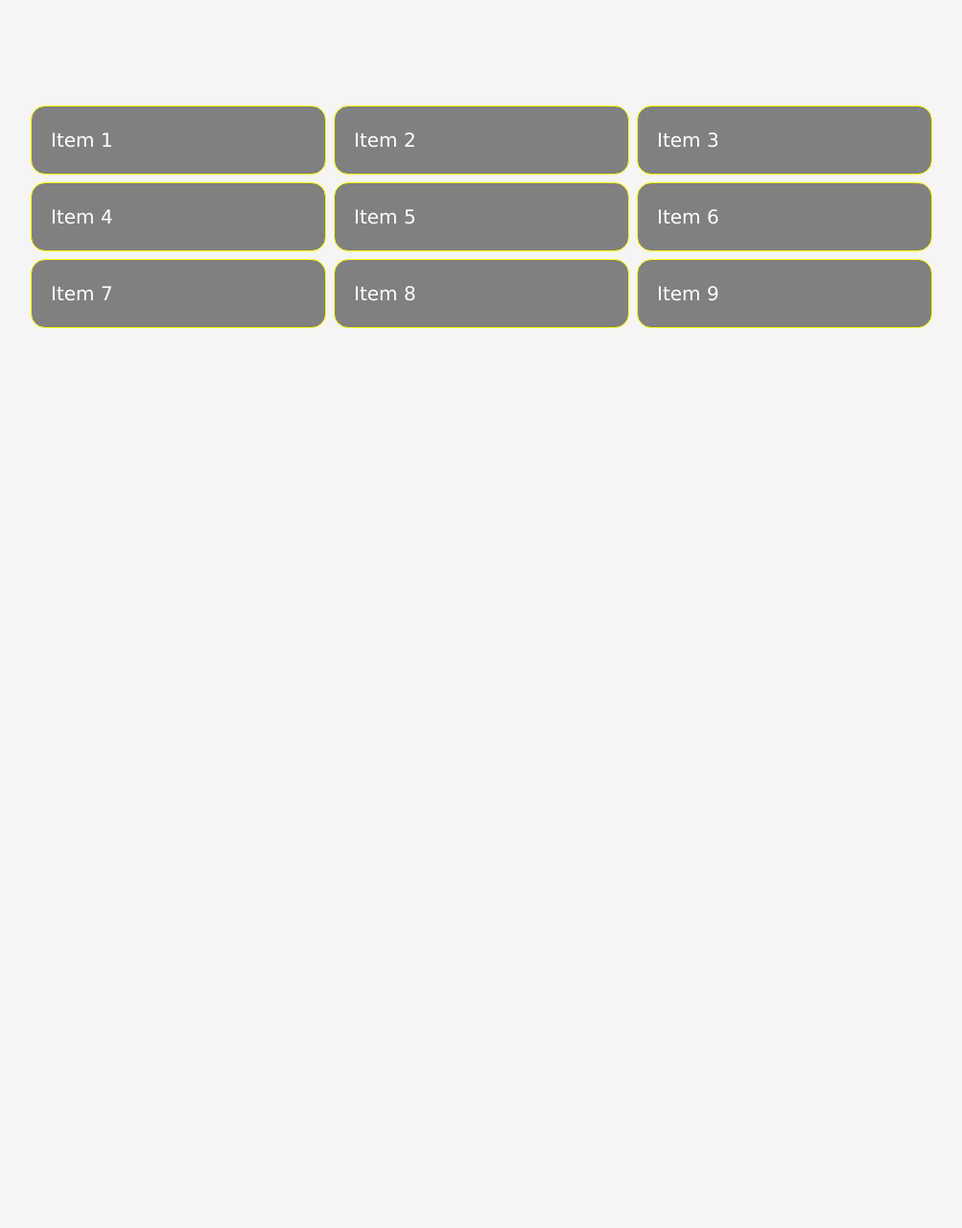
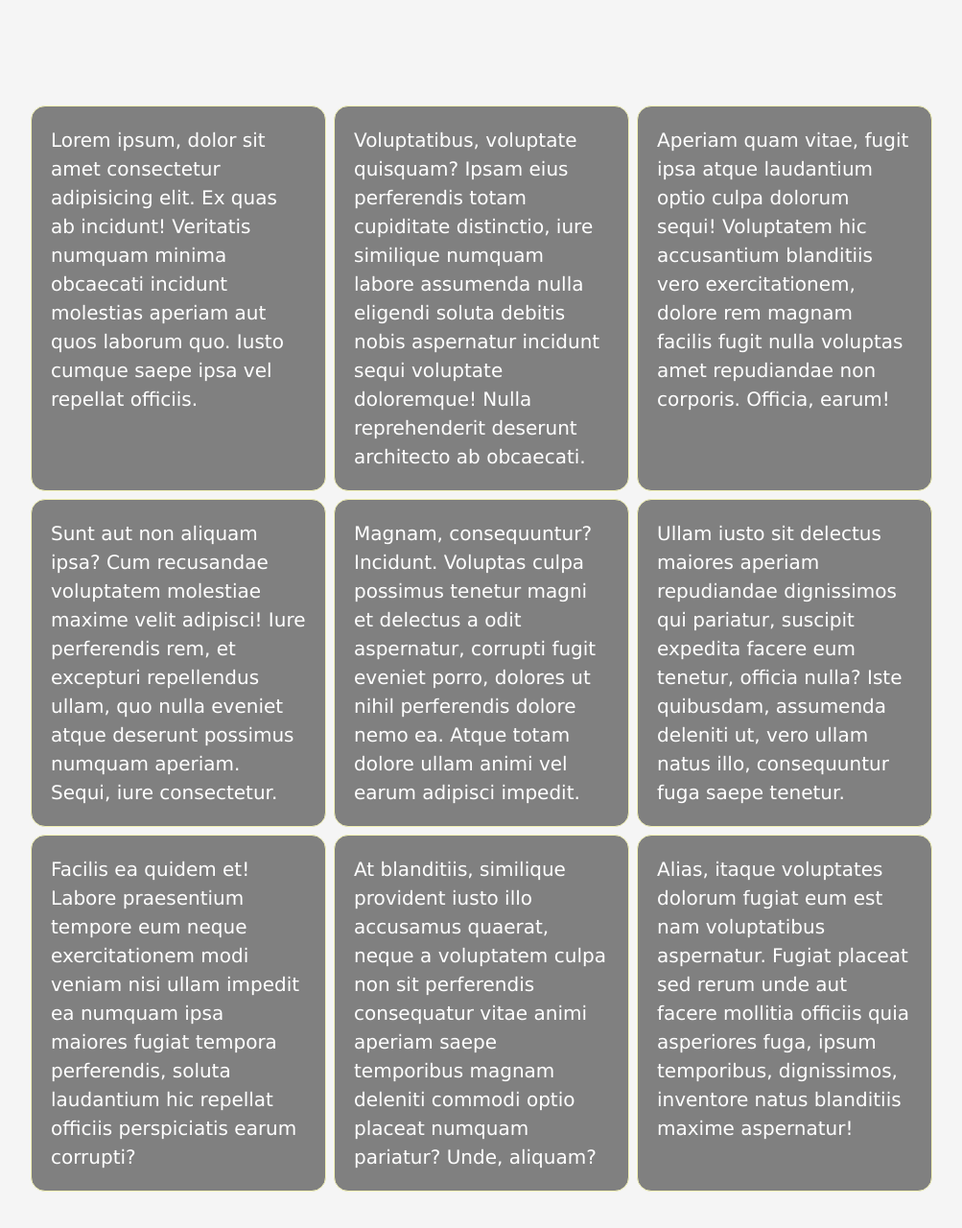
Before and after one commit to 2Kelvin/learning-css-grid, a plain HTML site: page index.html in a window 1280 px wide. Shown: the whole page at 96% size, without its empty margins (138-1141 px from the left). Before the commit the page ends 800 px from the top, so only its background shows below. Drawn offline with Linux system fonts and the light colour scheme.

Commit message:
added dummy text to grid items

```diff
--- a/index.css
+++ b/index.css
@@ -19,6 +19,7 @@ body{
     max-width: 960px;
     margin: 100px auto;
     padding: 10px;
+    /* grid-template-rows: repeat(3, 1fr); */
 }
 
 .item{
@@ -26,6 +27,6 @@ body{
     color: white;
     font-size: 20px;
     padding: 20px;
-    border: yellow solid 1px;
+    border: rgb(241, 241, 181) solid 1px;
     border-radius: 15px;
 }
--- a/index.html
+++ b/index.html
@@ -9,15 +9,34 @@
 </head>
 <body>
     <div class="gridContainer">
-        <div class="item">Item 1</div>
-        <div class="item">Item 2</div>
-        <div class="item">Item 3</div>
-        <div class="item">Item 4</div>
-        <div class="item">Item 5</div>
-        <div class="item">Item 6</div>
-        <div class="item">Item 7</div>
-        <div class="item">Item 8</div>
-        <div class="item">Item 9</div>
+        <div class="item">
+            Lorem ipsum, dolor sit amet consectetur adipisicing elit. Ex quas ab incidunt! Veritatis numquam minima obcaecati incidunt molestias aperiam aut quos laborum quo. Iusto cumque saepe ipsa vel repellat officiis.
+        </div>
+        <div class="item">
+            Voluptatibus, voluptate quisquam? Ipsam eius perferendis totam cupiditate distinctio, iure similique numquam labore assumenda nulla eligendi soluta debitis nobis aspernatur incidunt sequi voluptate doloremque! Nulla reprehenderit deserunt architecto ab obcaecati.
+        </div>
+        <div class="item">
+            Aperiam quam vitae, fugit ipsa atque laudantium optio culpa dolorum sequi! Voluptatem hic accusantium blanditiis vero exercitationem, dolore rem magnam facilis fugit nulla voluptas amet repudiandae non corporis. Officia, earum!
+        </div>
+        <div class="item">
+            Sunt aut non aliquam ipsa? Cum recusandae voluptatem molestiae maxime velit adipisci! Iure perferendis rem, et excepturi repellendus ullam, quo nulla eveniet atque deserunt possimus numquam aperiam. Sequi, iure consectetur.
+        </div>
+        <div class="item">
+            Magnam, consequuntur? Incidunt.
+            Voluptas culpa possimus tenetur magni et delectus a odit aspernatur, corrupti fugit eveniet porro, dolores ut nihil perferendis dolore nemo ea. Atque totam dolore ullam animi vel earum adipisci impedit.
+        </div>
+        <div class="item">
+            Ullam iusto sit delectus maiores aperiam repudiandae dignissimos qui pariatur, suscipit expedita facere eum tenetur, officia nulla? Iste quibusdam, assumenda deleniti ut, vero ullam natus illo, consequuntur fuga saepe tenetur.
+        </div>
+        <div class="item">
+            Facilis ea quidem et! Labore praesentium tempore eum neque exercitationem modi veniam nisi ullam impedit ea numquam ipsa maiores fugiat tempora perferendis, soluta laudantium hic repellat officiis perspiciatis earum corrupti?
+        </div>
+        <div class="item">
+            At blanditiis, similique provident iusto illo accusamus quaerat, neque a voluptatem culpa non sit perferendis consequatur vitae animi aperiam saepe temporibus magnam deleniti commodi optio placeat numquam pariatur? Unde, aliquam?
+        </div>
+        <div class="item">
+            Alias, itaque voluptates dolorum fugiat eum est nam voluptatibus aspernatur. Fugiat placeat sed rerum unde aut facere mollitia officiis quia asperiores fuga, ipsum temporibus, dignissimos, inventore natus blanditiis maxime aspernatur!
+        </div>
     </div>
 </body>
 </html>
```
